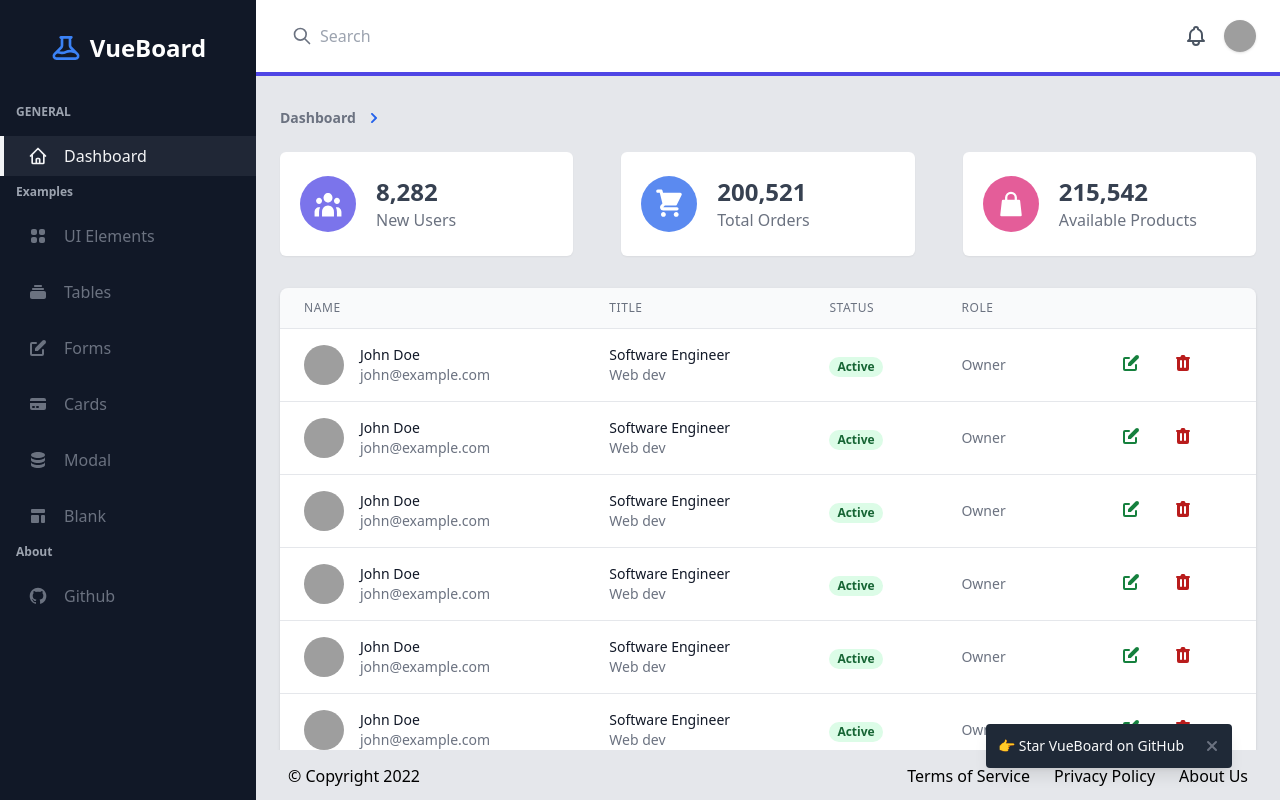
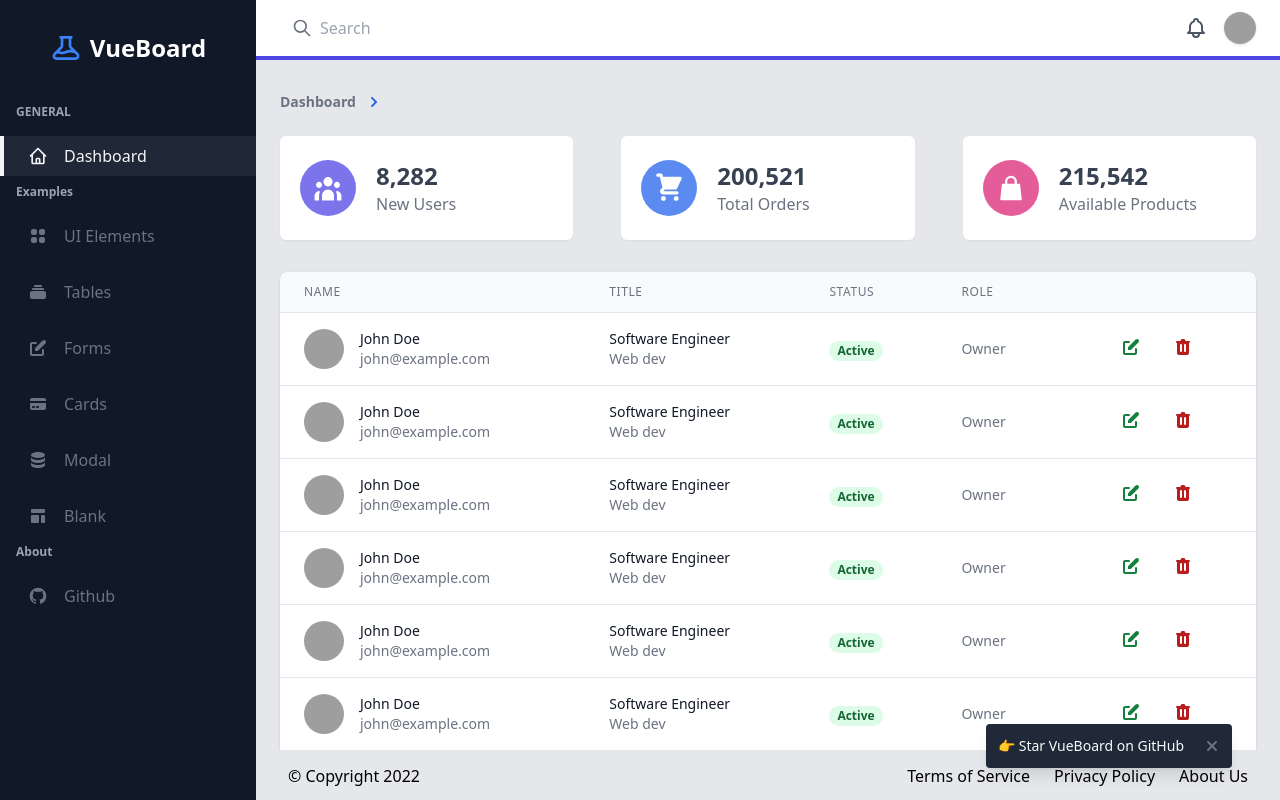
Before and after one commit to tal7aouy/vue-board, a Vue app: page /dashboard in a window 1280 px wide. Built offline with nearby package versions, Linux system fonts and the light colour scheme; grey boxes are pictures that could not be loaded.

Commit message:
update:py

```diff
--- a/src/components/Header.vue
+++ b/src/components/Header.vue
@@ -5,7 +5,7 @@
       items-center
       justify-between
       px-6
-      py-4
+      py-2
       bg-white
       border-b-4 border-indigo-600
     "
```
